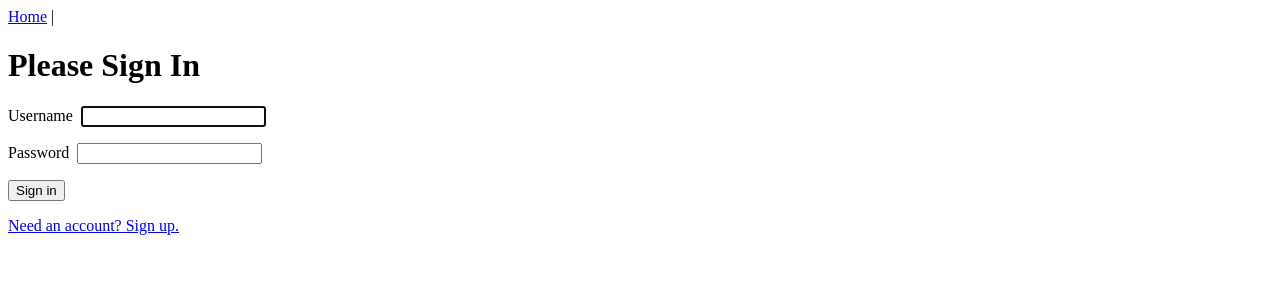
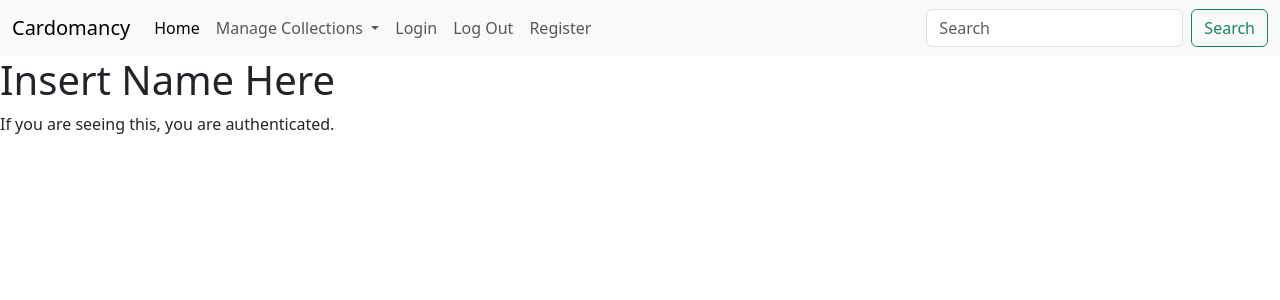
Before and after one commit to Chris-D-G/Final_Capstone-Trading-Card-Collection-Management, a Vue app in the folder vue/: page / in a window 1280 px wide. Before the commit this address led to /login. Shown: the top 300 px of the page. Built offline with nearby package versions, Linux system fonts and the light colour scheme.

Commit message:
Completed Collection View and Collection Services

```diff
--- a/vue/public/index.html
+++ b/vue/public/index.html
@@ -6,8 +6,11 @@
     <meta name="viewport" content="width=device-width,initial-scale=1.0">
     <link rel="icon" href="<%= BASE_URL %>favicon.ico">
     <title>final-vue-capstone-seed</title>
+    <link href="https://cdn.jsdelivr.net/npm/bootstrap@5.3.2/dist/css/bootstrap.min.css" rel="stylesheet" integrity="sha384-T3c6CoIi6uLrA9TneNEoa7RxnatzjcDSCmG1MXxSR1GAsXEV/Dwwykc2MPK8M2HN" crossorigin="anonymous">
   </head>
   <body>
+    <script src="https://cdn.jsdelivr.net/npm/@popperjs/core@2.11.8/dist/umd/popper.min.js" integrity="sha384-I7E8VVD/ismYTF4hNIPjVp/Zjvgyol6VFvRkX/vR+Vc4jQkC+hVqc2pM8ODewa9r" crossorigin="anonymous"></script>
+<script src="https://cdn.jsdelivr.net/npm/bootstrap@5.3.2/dist/js/bootstrap.min.js" integrity="sha384-BBtl+eGJRgqQAUMxJ7pMwbEyER4l1g+O15P+16Ep7Q9Q+zqX6gSbd85u4mG4QzX+" crossorigin="anonymous"></script>
     <noscript>
       <strong>We're sorry but final-vue-capstone-seed doesn't work properly without JavaScript enabled. Please enable it to continue.</strong>
     </noscript>
--- a/vue/src/App.vue
+++ b/vue/src/App.vue
@@ -1,9 +1,18 @@
 <template>
   <div id="app">
     <div id="nav">
-      <router-link v-bind:to="{ name: 'home' }">Home</router-link>&nbsp;|&nbsp;
-      <router-link v-bind:to="{ name: 'logout' }" v-if="$store.state.token != ''">Logout</router-link>
+      <nav-bar/>
     </div>
     <router-view />
   </div>
 </template>
+<script>
+import NavBar from './components/NavBar.vue';
+
+export default {
+  name: 'app',
+  components: {
+    NavBar
+  }
+}
+</script>
--- /dev/null
+++ b/vue/src/components/NavBar.vue
@@ -0,0 +1,54 @@
+<template>
+  <div id="nav">
+      <nav class="navbar navbar-expand-lg bg-body-tertiary">
+  <div class="container-fluid">
+    <a class="navbar-brand" href="#">Cardomancy</a>
+    <button class="navbar-toggler" type="button" data-bs-toggle="collapse" data-bs-target="#navbarSupportedContent" aria-controls="navbarSupportedContent" aria-expanded="false" aria-label="Toggle navigation">
+      <span class="navbar-toggler-icon"></span>
+    </button>
+    <div class="collapse navbar-collapse" id="navbarSupportedContent">
+      <ul class="navbar-nav me-auto mb-2 mb-lg-0">
+        <li class="nav-item">
+          <a class="nav-link active" aria-current="page" href="http://localhost:8080/">Home</a>
+        </li>
+        <li class="nav-item dropdown">
+          <a class="nav-link dropdown-toggle" href="#" role="button" data-bs-toggle="dropdown" aria-expanded="false">
+            Manage Collections
+          </a>
+          <ul class="dropdown-menu">
+            <li><a class="dropdown-item" href="#">View My Collections</a></li>
+            <li><a class="dropdown-item" href="#">Start New Collection</a></li>
+            <li><a class="dropdown-item" href="#">View Favorited Collections</a></li>
+            <li><hr class="dropdown-divider"></li>
+            <li><a class="dropdown-item" href="#">View All Collections</a></li>
+          </ul>
+        </li>
+        <li class="nav-item">
+          <a class="nav-link" href="http://localhost:8080/login">Login</a>
+        </li>
+        <li class="nav-item">
+          <a class="nav-link" href="http://localhost:8080/logout">Log Out</a>
+        </li>
+        <li class="nav-item">
+          <a class="nav-link" href="http://localhost:8080/register">Register</a>
+        </li>
+      </ul>
+      <form class="d-flex" role="search">
+        <input class="form-control me-2" type="search" placeholder="Search" aria-label="Search">
+        <button class="btn btn-outline-success" type="submit">Search</button>
+      </form>
+    </div>
+  </div>
+</nav>
+    </div>
+</template>
+
+<script>
+export default {
+
+}
+</script>
+
+<style>
+
+</style>
--- a/vue/src/router/index.js
+++ b/vue/src/router/index.js
@@ -26,7 +26,7 @@
       name: 'home',
       component: Home,
       meta: {
-        requiresAuth: true
+        requiresAuth: false
       }
     },
     {
--- a/vue/src/views/Home.vue
+++ b/vue/src/views/Home.vue
@@ -1,6 +1,6 @@
 <template>
   <div class="home">
-    <h1>Home</h1>
+    <h1>Insert Name Here</h1>
     <p>If you are seeing this, you are authenticated.</p>
   </div>
 </template>
```
Also changed, not shown: vue/src/services/CollectionService.js (added, +10 -0 lines), vue/src/views/Collection.vue (added, +59 -0 lines), vue/src/assets/MTG-Collection-Icon.png (added), vue/src/components/AddCard.vue (added), vue/src/components/Card.vue (added), vue/src/components/StartCollection.vue (added), vue/src/services/CardService.js (added), vue/src/views/CollectionDetails.vue (added).
